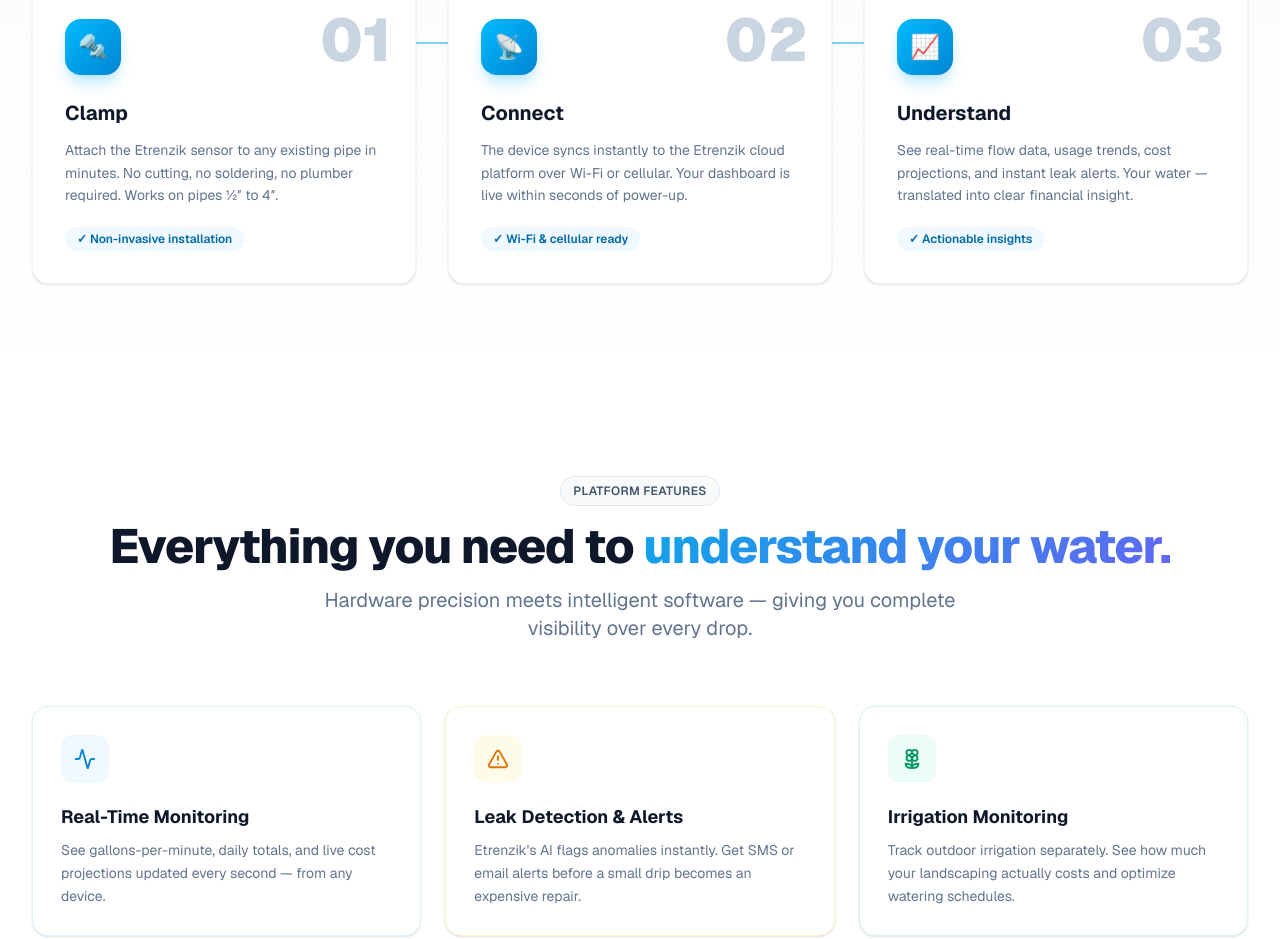
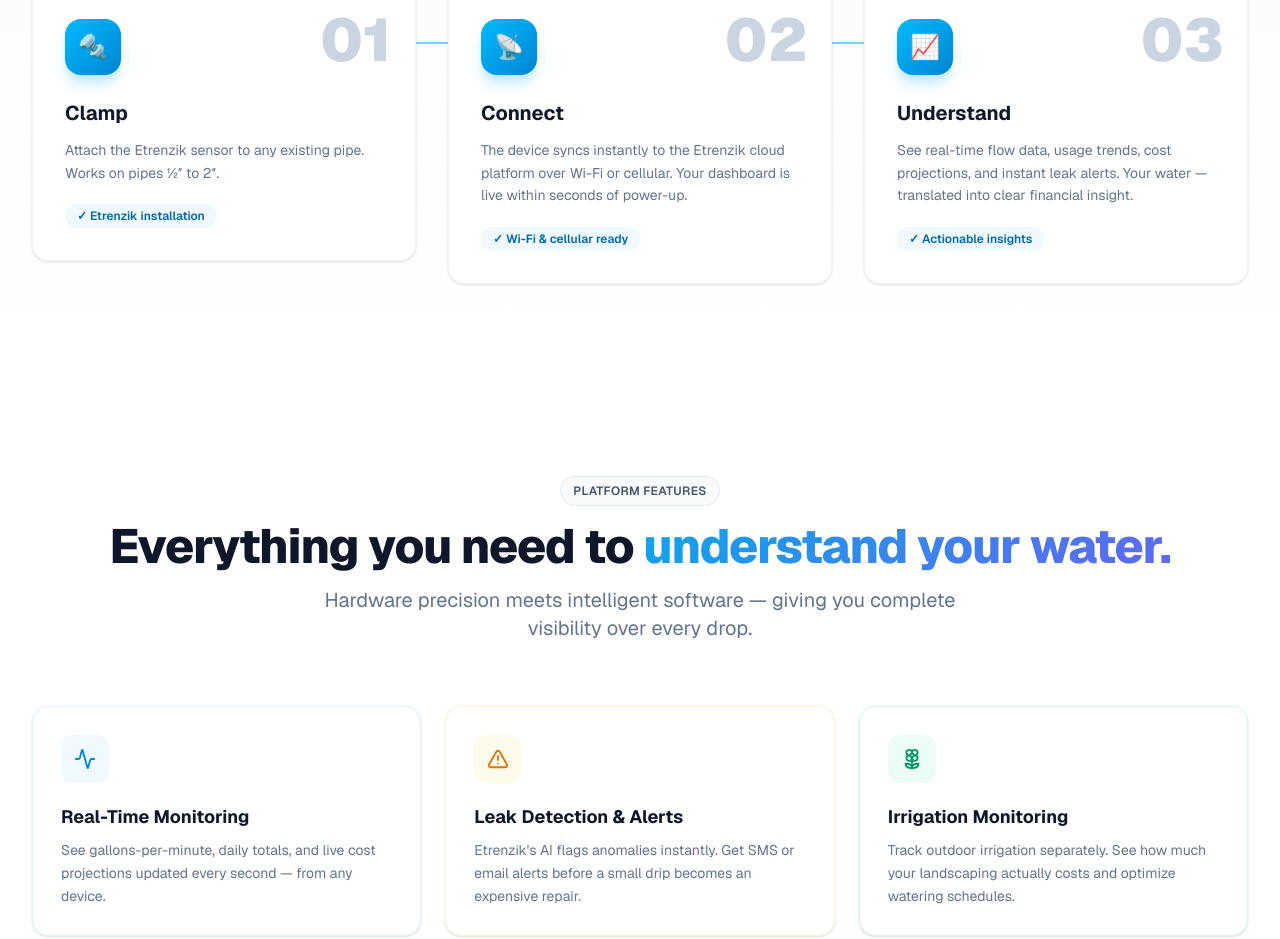
Before and after one commit to Etrenzik/smartwater.etrenzik.com, a Next.js app: page / in a window 1280 px wide. Shown: the part 1124-2063 px from the top of the page. Built offline with nearby package versions, Linux system fonts and the light colour scheme.

Commit message:
fix: update Clamp step description and detail text

```diff
--- a/src/components/HowItWorks.tsx
+++ b/src/components/HowItWorks.tsx
@@ -8,8 +8,8 @@
     icon: "🔩",
     title: "Clamp",
     description:
-      "Attach the Etrenzik sensor to any existing pipe in minutes. No cutting, no soldering, no plumber required. Works on pipes ½″ to 4″.",
-    detail: "Non-invasive installation",
+      "Attach the Etrenzik sensor to any existing pipe. Works on pipes ½″ to 2″.",
+    detail: "Etrenzik installation",
   },
   {
     number: "02",
```
